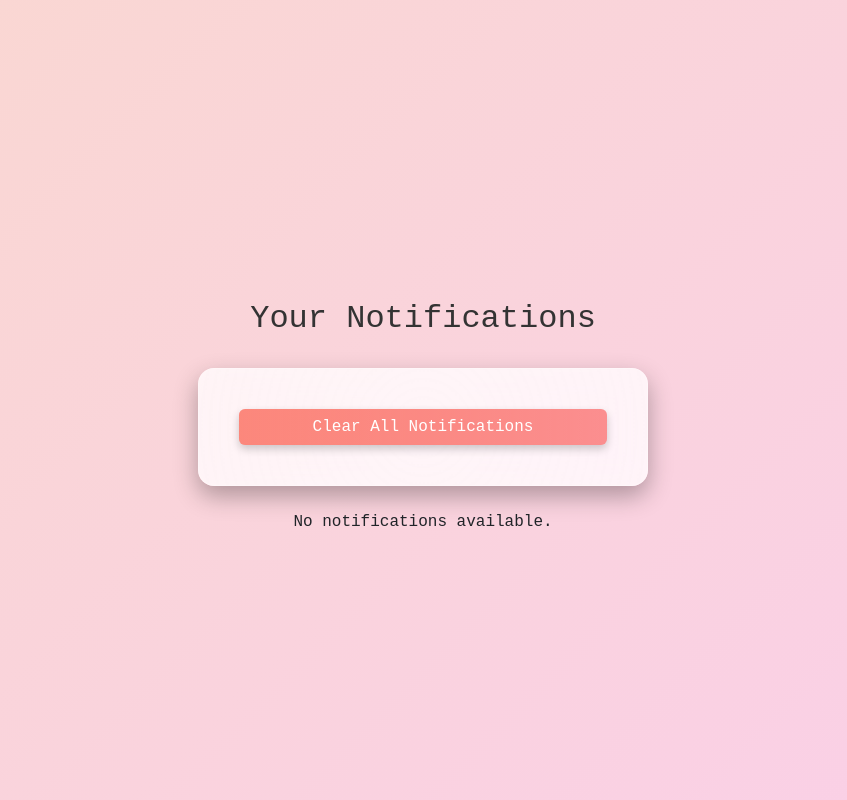
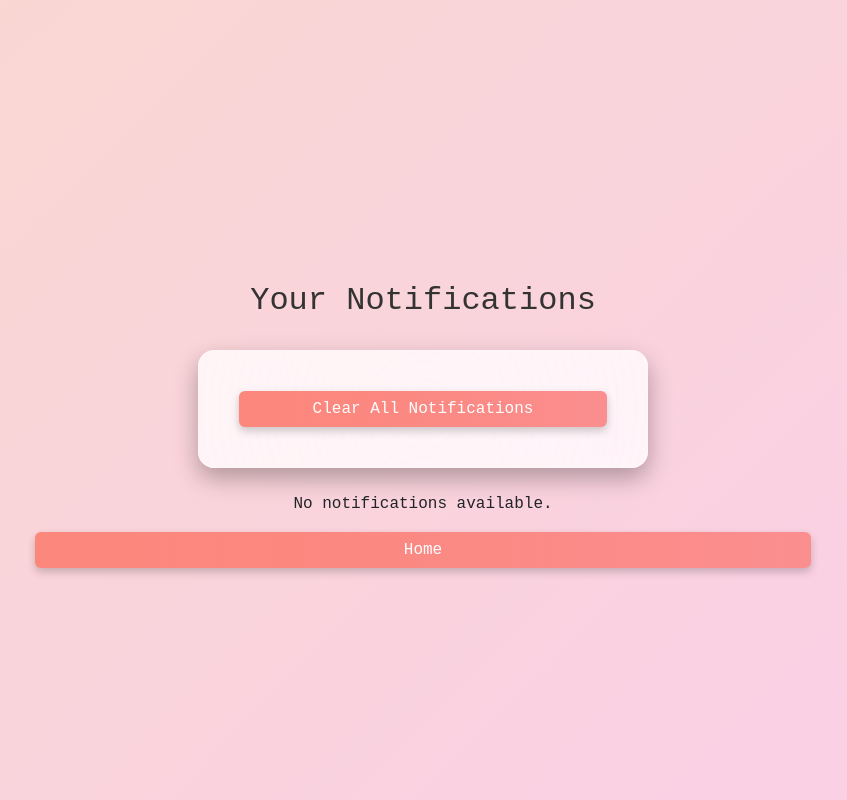
Before and after one commit to yousifAliHasan/ITCS333_PROJECT, a PHP site: page /notifications.php in a window 1280 px wide. Shown: the whole page, without its empty margins (217-1064 px from the left). Run offline with PHP 8.4, Linux system fonts and the light colour scheme; the visitor is signed in with stand-in values (Sample User, id 1); data that the repository does not hold is empty.

Commit message:
Update notifications.php

```diff
--- a/notifications.php
+++ b/notifications.php
@@ -126,6 +126,8 @@ $responses = $stmt->fetchAll();
         <?php else: ?>
             <p>No notifications available.</p>
         <?php endif; ?>
+        <button href="rooms.php" class="btn btn-danger" >Home</button>
+
     </div>
 </body>
 </html>
```
